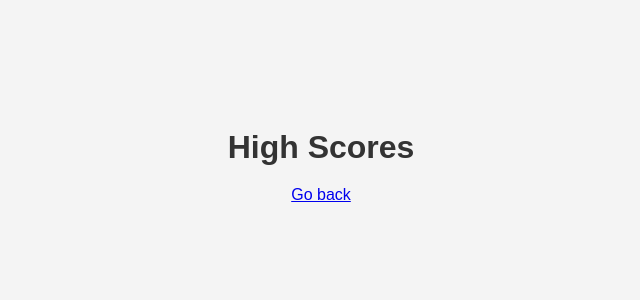
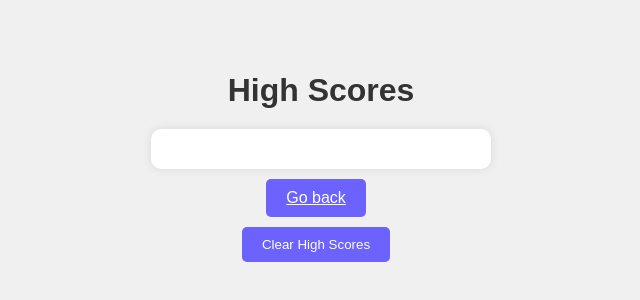
Before and after one commit to caiman48/Code-Quiz, a plain HTML site: page highscores.html in a window 1280 px wide. Shown: the part 244-544 px from the top of the page, without its empty margins (319-959 px from the left). Drawn offline with Linux system fonts and the light colour scheme.

Commit message:
made the final changes , fixed some issues on css and javascript files

```diff
--- a/Assets/Css/style.css
+++ b/Assets/Css/style.css
@@ -1,6 +1,7 @@
+/* basic styling for the whole web */
 body {
     font-family: 'Arial', sans-serif;
-    background-color: #f4f4f4;
+    background-color: #f0f0f0;
     color: #333;
     margin: 0;
     padding: 0;
@@ -10,7 +11,7 @@ body {
     justify-content: center;
     height: 100vh;
 }
-
+/* style for the start butoon */
 #start-btn {
     background-color: #6c63ff;
     color: white;
@@ -22,13 +23,15 @@ body {
     transition: background-color 0.3s;
     outline: none;
 }
+
 #start-btn:active {
     background-color: #ff69b4;
 }
+
 #start-btn:hover {
     background-color: #5a55e0;
 }
-
+/* style for the paragraph  */
 p {
     color: #333333;
     text-align: center;
@@ -41,7 +44,7 @@ body {
     box-shadow: 0 4px 8px rgba(0, 0, 0, 0.1);
     max-width: 900px;
 }
-
+/* Link to the high socres page styling  */
 #high-scores-link a {
     position: absolute;
     top: 20px;
@@ -53,12 +56,49 @@ body {
 #high-scores-link a:hover {
     text-decoration: underline;
 }
+/* high scores list style */
+#high-scores-list {
+    text-align: center;
+    width: 300px;
+    background-color: #ffffff;
+    padding: 20px;
+    box-shadow: 0 0 10px rgba(0, 0, 0, 0.1);
+    border-radius: 10px;
+}
 
+#high-scores-list div {
+    background-color: #e0e0e0;
+    padding: 10px;
+    margin-bottom: 10px;
+    border-radius: 5px;
+}
+/* general button styling and style for the anchor button  */
+button, .button {
+    padding: 10px 20px;
+    margin-top: 10px;
+    margin-right: 10px;
+    border: none;
+    border-radius: 5px;
+    color: #ffffff;
+    background-color: #6c63ff;
+    cursor: pointer;
+    transition: background-color 0.3s;
+}
+/* hover effects for the buttons  */
+.button:hover {
+    opacity: 0.9;
+}
+
+button:hover {
+    opacity: 0.9;
+}
+
+/* style for headings   */
 h1 {
     color: #333;
     margin-bottom: 20px;
 }
-
+/* timer style  */
 #timer {
     position: absolute;
     top: 20px;
@@ -66,7 +106,7 @@ h1 {
     font-size: 20px;
     font-weight: bold;
 }
-
+/* question container style  */
 #question-container {
     width: 80%;
     max-width: 600px;
@@ -77,19 +117,19 @@ h1 {
     box-shadow: 0 0 10px rgba(0, 0, 0, 0.1);
     text-align: center;
 }
-
+/* questionn text style  */
 #question {
     font-size: 24px;
     margin-bottom: 20px;
 }
-
+/*  answer buttons grid layout  */
 .btn-grid {
     display: grid;
     grid-template-columns: 1fr;
     gap: 10px;
     margin-bottom: 20px;
 }
-
+/* style for the individual answer buttons  */
 .btn {
     padding: 10px 20px;
     background-color: #6200ee;
@@ -100,7 +140,7 @@ h1 {
     font-size: 18px;
     transition: background-color 0.3s ease;
 }
-
+/* hover and active state styles for buttons  */
 .btn:hover {
     background-color: #3700b3;
 }
@@ -108,11 +148,11 @@ h1 {
 .btn:active {
     background-color: #ff69b4;
 }
-
+/* styling for the button that indicates a correct answer  */
 .btn.correct {
     background-color: #28a745;
 }
-
+/* end sreen styling  */
 #end-screen {
     display: flex;
     flex-direction: column;
@@ -120,20 +160,20 @@ h1 {
     justify-content: center;
     margin-top: 20px;
 }
-
+/* final score display styling  */
 #final-score {
     font-size: 24px;
     color: #333;
     margin-bottom: 20px;
 }
-
+/* styling for the input field  */
 input[type="text"] {
     padding: 10px;
     margin-bottom: 20px;
     font-size: 18px;
     width: calc(100% - 20px);
 }
-
+/* save score button styling  */
 #save-score-btn {
     padding: 10px 20px;
     font-size: 18px;
@@ -147,9 +187,9 @@ input[type="text"] {
 #save-score-btn:hover {
     background-color: #218838;
 }
-
+/* class for showing and hide elements  */
 .hide {
-    display: none;
+    display: none !important;
 }
 
 .feedback {
@@ -163,12 +203,12 @@ input[type="text"] {
     display: none;
 }
 
-/* Create a class that when added to an element will show it */
+
 .show {
 
     display: block;
 }
-
+/* responsive adjusments for samaller creens  */
 @media (max-width: 600px) {
     #question-container {
         width: 90%;
--- a/Assets/Script/highscorescript.js
+++ b/Assets/Script/highscorescript.js
@@ -1,14 +1,35 @@
+// Function to display high scores from local storage
+function displayHighScores() {
+    // Retrieve high scores from local storage or set to an empty array if none exist
+    const highScores = JSON.parse(localStorage.getItem('highScores')) || [];
+    // Clear the current list
+    highScoresList.innerHTML = '';
 
-    const highScoresList = document.getElementById('high-scores-list');
+    // Create and append score elements to the list
+    highScores.forEach((score, index) => {
+        const scoreElement = document.createElement('div');
+        scoreElement.textContent = `${index + 1}. ${score.initials} - ${score.score}`;
+        highScoresList.appendChild(scoreElement);
+    });
+}
 
-    function displayHighScores() {
-        const highScores = JSON.parse(localStorage.getItem('highScores')) || [];
-        highScoresList.innerHTML = '';
-        highScores.forEach((score, index) => {
-            const scoreElement = document.createElement('div');
-            scoreElement.textContent = `${index + 1}. ${score.initials} - ${score.score}`;
-            highScoresList.appendChild(scoreElement);
-        });
+// Function to clear high scores from local storage and update the display
+function clearHighScores() {
+    localStorage.removeItem('highScores');
+    displayHighScores(); // Refresh the high scores list
+}
+
+// Set up the event listeners once the DOM content has loaded
+document.addEventListener('DOMContentLoaded', () => {
+    // Display high scores on initial load
+    displayHighScores();
+
+    // Attach event listener to the clear high scores button
+    const clearButton = document.getElementById('clear-high-scores');
+    if (clearButton) {
+        clearButton.addEventListener('click', clearHighScores);
     }
+});
 
-    displayHighScores();
+// Selectors
+const highScoresList = document.getElementById('high-scores-list');
--- a/Assets/Script/script.js
+++ b/Assets/Script/script.js
@@ -172,6 +172,7 @@ document.addEventListener('DOMContentLoaded', function () {
         var paragraph = document.querySelector('p');
         paragraph.innerText = 'You have completed the challenge!!!';
         console.log('End of game, showing high scores.');
+        displayHighScores();
 
 
     }
@@ -188,7 +189,7 @@ document.addEventListener('DOMContentLoaded', function () {
         highScores.push(newScore);
         highScores.sort((a, b) => b.score - a.score);
         localStorage.setItem('highScores', JSON.stringify(highScores));
-        displayHighScores();
+        window.location.href = 'highscores.html';
     }
 
 
--- a/highscores.html
+++ b/highscores.html
@@ -9,7 +9,8 @@
 <body>
   <h1>High Scores</h1>
   <div id="high-scores-list"></div>
-  <a href="index.html">Go back</a>
+  <a href="index.html"class="button">Go back</a>
+  <button id ="clear-high-scores" class="button">Clear High Scores</button>
 
   <script src="Assets/Script/highscorescript.js"></script>
 </body>
```
Lines whose indentation alone changed are shown as unchanged.
